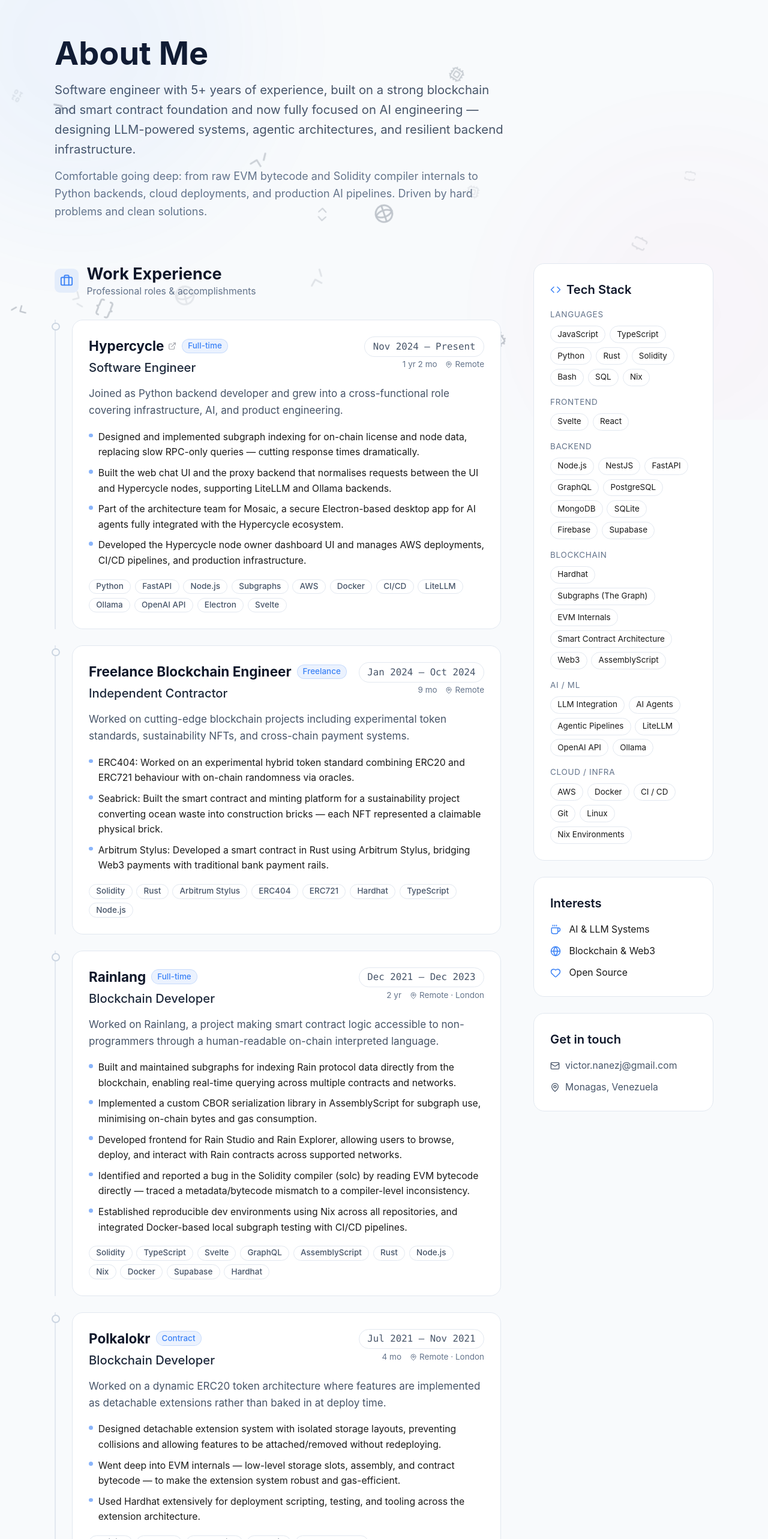
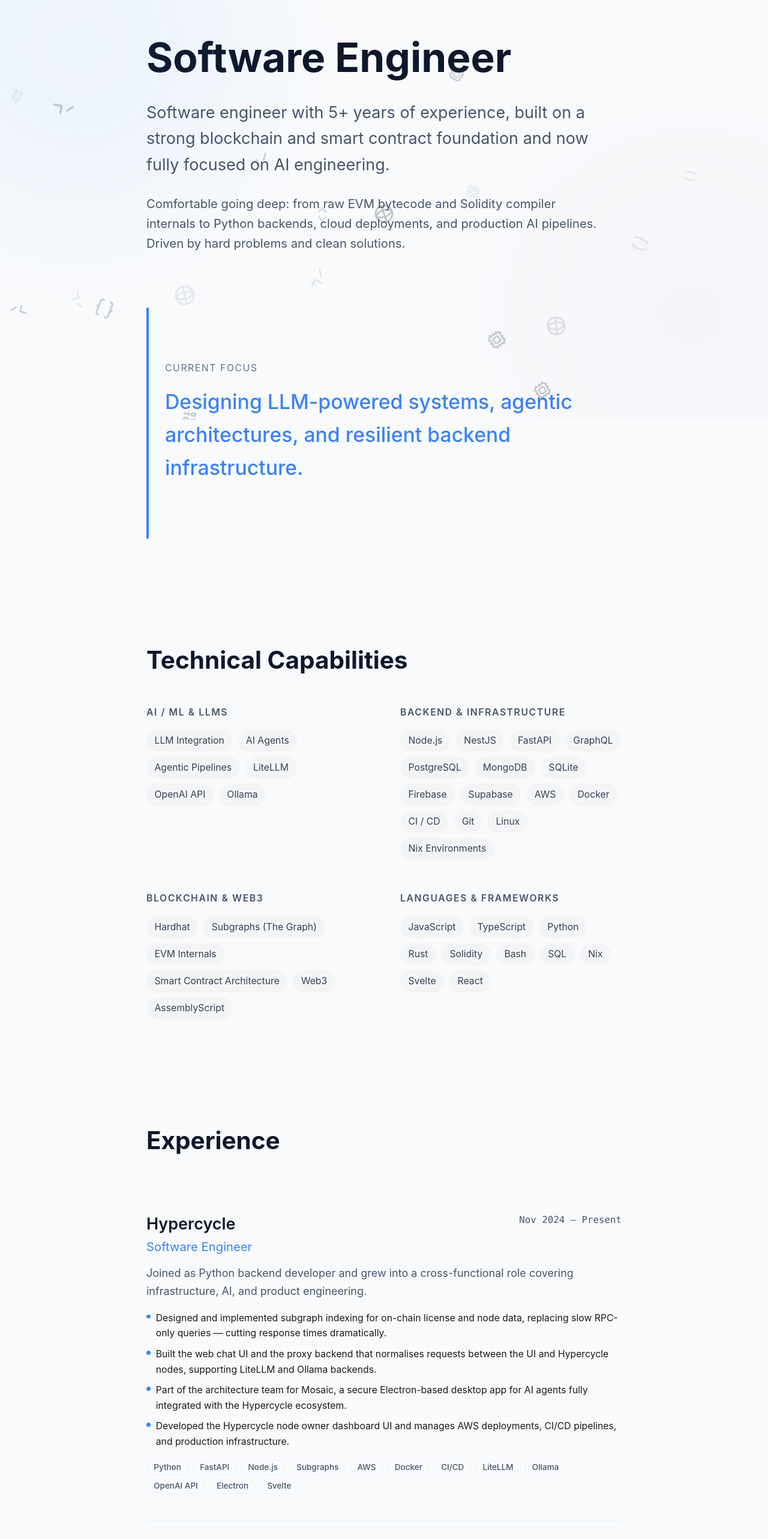
Before and after one commit to NanezX/portfolio, a SvelteKit app: page /about in a window 1280 px wide. Shown: the part 100-2666 px from the top of the page at 60% size. Built offline with nearby package versions, Linux system fonts and the light colour scheme.

Commit message:
refactor: enhance About page layout and content structure for clarity and focus

```diff
--- a/src/routes/about/+page.svelte
+++ b/src/routes/about/+page.svelte
@@ -1,8 +1,5 @@
 <script lang="ts">
-    import { Code, Coffee, Globe, Heart, Briefcase, GraduationCap, MapPin, Mail, Download } from 'lucide-svelte';
-    import { experiences, education, skills } from '$lib/data/resume';
-    import ExperienceCard from '$lib/components/ExperienceCard.svelte';
-    import SkillList from '$lib/components/SkillList.svelte';
+    import { experiences, education, skills, formatDuration } from '$lib/data/resume';
 </script>
 
 <svelte:head>
@@ -10,102 +7,202 @@
     <meta name="description" content="Víctor Hernández — Software Engineer. Professional experience, education, and technical skills." />
 </svelte:head>
 
-<div class="max-w-5xl mx-auto px-6 py-20">
-    <!-- Page header -->
-    <header class="mb-16">
-        <h1 class="text-4xl md:text-5xl font-bold text-heading mb-4">About Me</h1>
-        <p class="text-lg text-muted max-w-2xl leading-relaxed">
+<div class="w-full max-w-3xl mx-auto px-6 md:px-8 py-12 md:py-20">
+    <!-- Hero Section -->
+    <header class="mb-16 md:mb-20">
+        <h1 class="text-4xl md:text-6xl font-bold text-heading mb-6 md:mb-8">
+            Software Engineer
+        </h1>
+        <p class="text-xl md:text-2xl text-muted leading-relaxed max-w-2xl mb-6">
             Software engineer with 5+ years of experience, built on a strong blockchain and smart contract foundation
-            and now fully focused on AI engineering — designing LLM-powered systems, agentic architectures, and
-            resilient backend infrastructure.
+            and now fully focused on AI engineering.
         </p>
-        <p class="text-faint mt-3 max-w-2xl leading-relaxed">
+        <p class="text-base md:text-lg text-muted leading-relaxed max-w-2xl">
             Comfortable going deep: from raw EVM bytecode and Solidity compiler internals to Python backends,
             cloud deployments, and production AI pipelines. Driven by hard problems and clean solutions.
         </p>
     </header>
 
-    <div class="grid lg:grid-cols-[1fr_300px] gap-12">
-        <!-- Main column -->
-        <div class="space-y-16">
-            <!-- Experience section -->
-            <section>
-                <div class="flex items-center gap-3 mb-8">
-                    <div class="p-2 rounded-lg bg-primary/10 text-primary">
-                        <Briefcase size={22} />
-                    </div>
+    <!-- Current Focus Section -->
+    <section class="py-12 md:py-20 border-l-4 border-primary pl-6 mb-16 md:mb-20">
+        <h2 class="text-sm uppercase tracking-widest text-faint mb-4">Current Focus</h2>
+        <p class="text-2xl md:text-3xl font-medium text-primary leading-relaxed">
+            Designing LLM-powered systems, agentic architectures, and resilient backend infrastructure.
+        </p>
+    </section>
+
+    <!-- TODO: Possible improvement - Generate the array before rendering here -->
+    <!-- Technical Capabilities Grid -->
+    <section class="py-12 md:py-20">
+        <h2 class="text-3xl md:text-4xl font-bold text-heading mb-8 md:mb-12">
+            Technical Capabilities
+        </h2>
+        <div class="grid md:grid-cols-2 gap-8 md:gap-12">
+            <!-- AI / ML -->
             <div>
-                        <h2 class="text-2xl font-bold text-heading">Work Experience</h2>
-                        <p class="text-sm text-faint">Professional roles & accomplishments</p>
+                <h3 class="text-sm uppercase tracking-widest text-muted font-semibold mb-4">
+                    AI / ML & LLMs
+                </h3>
+                <div class="flex flex-wrap gap-2">
+                    {#each skills.filter(s => s.category === 'AI / ML') as skill}
+                        <span class="px-3 py-1.5 text-sm text-gray-700 bg-gray-100 dark:bg-zinc-800 dark:text-gray-300 rounded-full">
+                            {skill.name}
+                        </span>
+                    {/each}
                 </div>
             </div>
-                <div class="space-y-6">
-                    {#each experiences as job}
-                        <ExperienceCard item={job} />
+
+            <!-- Backend & Infrastructure -->
+            <div>
+                <h3 class="text-sm uppercase tracking-widest text-muted font-semibold mb-4">
+                    Backend & Infrastructure
+                </h3>
+                <div class="flex flex-wrap gap-2">
+                    {#each [...skills.filter(s => s.category === 'Backend'), ...skills.filter(s => s.category === 'Cloud / Infra')] as skill}
+                        <span class="px-3 py-1.5 text-sm text-gray-700 bg-gray-100 dark:bg-zinc-800 dark:text-gray-300 rounded-full">
+                            {skill.name}
+                        </span>
+                    {/each}
+                </div>
+            </div>
+
+            <!-- Blockchain & Web3 -->
+            <div>
+                <h3 class="text-sm uppercase tracking-widest text-muted font-semibold mb-4">
+                    Blockchain & Web3
+                </h3>
+                <div class="flex flex-wrap gap-2">
+                    {#each skills.filter(s => s.category === 'Blockchain') as skill}
+                        <span class="px-3 py-1.5 text-sm text-gray-700 bg-gray-100 dark:bg-zinc-800 dark:text-gray-300 rounded-full">
+                            {skill.name}
+                        </span>
+                    {/each}
+                </div>
+            </div>
+
+            <!-- Languages & Frameworks -->
+            <div>
+                <h3 class="text-sm uppercase tracking-widest text-muted font-semibold mb-4">
+                    Languages & Frameworks
+                </h3>
+                <div class="flex flex-wrap gap-2">
+                    {#each [...skills.filter(s => s.category === 'Languages'), ...skills.filter(s => s.category === 'Frontend')] as skill}
+                        <span class="px-3 py-1.5 text-sm text-gray-700 bg-gray-100 dark:bg-zinc-800 dark:text-gray-300 rounded-full">
+                            {skill.name}
+                        </span>
+                    {/each}
+                </div>
+            </div>
+        </div>
+    </section>
+
+    <!-- Experience Section -->
+    <section class="py-12 md:py-20">
+        <h2 class="text-3xl md:text-4xl font-bold text-heading mb-8 md:mb-12">
+            Experience
+        </h2>
+        <div class="space-y-12 md:space-y-16">
+            {#each experiences as job, i}
+                <div class="py-10 border-b border-border/50 last:border-0">
+                    <div class="flex flex-col md:flex-row md:items-start md:justify-between gap-2 mb-3">
+                        <div>
+                            <h3 class="text-xl md:text-2xl font-semibold text-heading mb-1">
+                                {#if job.companyUrl}
+                                    <a href={job.companyUrl} target="_blank" rel="noopener noreferrer" class="hover:text-primary transition-colors">
+                                        {job.company}
+                                    </a>
+                                {:else}
+                                    {job.company}
+                                {/if}
+                            </h3>
+                            <p class="text-lg text-primary">{job.role}</p>
+                        </div>
+                        <span class="text-sm text-muted font-mono whitespace-nowrap">
+                            {job.startDate} – {job.endDate}
+                        </span>
+                    </div>
+                    <p class="text-muted mb-4 text-base leading-relaxed">{job.summary}</p>
+
+                    {#if job.achievements.length > 0}
+                        <ul class="mb-4 space-y-2">
+                            {#each job.achievements as point}
+                                <li class="flex items-start gap-2 text-body text-sm leading-relaxed">
+                                    <span class="mt-1.5 w-1.5 h-1.5 rounded-full bg-primary shrink-0"></span>
+                                    {point}
+                                </li>
+                            {/each}
+                        </ul>
+                    {/if}
+
+                    {#if job.technologies.length > 0}
+                        <div class="flex flex-wrap gap-1.5">
+                            {#each job.technologies as tech}
+                                <span class="px-2.5 py-0.5 text-xs font-medium text-muted border border-border/40 rounded-full">
+                                    {tech}
+                                </span>
+                            {/each}
+                        </div>
+                    {/if}
+                </div>
             {/each}
         </div>
     </section>
 
-            <!-- Education section -->
-            <section>
-                <div class="flex items-center gap-3 mb-8">
-                    <div class="p-2 rounded-lg bg-primary/10 text-primary">
-                        <GraduationCap size={22} />
+    <!-- Education Section -->
+    <section class="py-12 md:py-20">
+        <h2 class="text-3xl md:text-4xl font-bold text-heading mb-8 md:mb-12">
+            Education
+        </h2>
+        <div class="space-y-12 md:space-y-16">
+            {#each education as edu}
+                <div class="py-10 border-b border-border/50 last:border-0">
+                    <div class="flex flex-col md:flex-row md:items-start md:justify-between gap-2 mb-3">
+                        <div>
+                            <h3 class="text-xl md:text-2xl font-semibold text-heading mb-1">
+                                {#if edu.schoolUrl}
+                                    <a href={edu.schoolUrl} target="_blank" rel="noopener noreferrer" class="hover:text-primary transition-colors">
+                                        {edu.school}
+                                    </a>
+                                {:else}
+                                    {edu.school}
+                                {/if}
+                            </h3>
+                            <p class="text-lg text-primary">{edu.degree}</p>
+                            {#if edu.field}
+                                <p class="text-sm text-muted">{edu.field}</p>
+                            {/if}
                         </div>
-                    <div>
-                        <h2 class="text-2xl font-bold text-heading">Education</h2>
-                        <p class="text-sm text-faint">Academic background</p>
+                        <span class="text-sm text-muted font-mono whitespace-nowrap">
+                            {edu.startDate} – {edu.endDate}
+                        </span>
                     </div>
+                    <p class="text-muted mb-4 text-base leading-relaxed">{edu.description}</p>
+
+                    {#if edu.achievements && edu.achievements.length > 0}
+                        <ul class="space-y-2">
+                            {#each edu.achievements as point}
+                                <li class="flex items-start gap-2 text-body text-sm leading-relaxed">
+                                    <span class="mt-1.5 w-1.5 h-1.5 rounded-full bg-primary shrink-0"></span>
+                                    {point}
+                                </li>
+                            {/each}
+                        </ul>
+                    {/if}
                 </div>
-                <div class="space-y-6">
-                    {#each education as edu}
-                        <ExperienceCard item={edu} />
             {/each}
         </div>
     </section>
-        </div>
 
-        <!-- Sidebar -->
-        <aside class="space-y-6 lg:sticky lg:top-24 lg:self-start">
-            <!-- Skills card -->
-            <div class="p-6 rounded-2xl bg-card border border-border">
-                <h3 class="text-lg font-semibold text-heading mb-4 flex items-center gap-2">
-                    <Code class="text-primary" size={18} /> Tech Stack
-                </h3>
-                <SkillList skills={skills} />
-            </div>
-
-            <!-- Interests card -->
-            <div class="p-6 rounded-2xl bg-card border border-border">
-                <h3 class="text-lg font-semibold text-heading mb-4">Interests</h3>
-                <ul class="space-y-3 list-none">
-                    <li class="flex items-center gap-3 text-body text-sm">
-                        <Coffee class="text-primary shrink-0" size={18} />
-                        <span>AI & LLM Systems</span>
-                    </li>
-                    <li class="flex items-center gap-3 text-body text-sm">
-                        <Globe class="text-primary shrink-0" size={18} />
-                        <span>Blockchain & Web3</span>
-                    </li>
-                    <li class="flex items-center gap-3 text-body text-sm">
-                        <Heart class="text-primary shrink-0" size={18} />
-                        <span>Open Source</span>
-                    </li>
-                </ul>
-            </div>
-
-            <!-- Quick contact card -->
-            <div class="p-6 rounded-2xl bg-card border border-border">
-                <h3 class="text-lg font-semibold text-heading mb-4">Get in touch</h3>
-                <div class="space-y-3 text-sm text-muted">
-                    <a href="mailto:victor.nanezj@gmail.com" class="flex items-center gap-2 hover:text-primary transition-colors">
-                        <Mail size={16} class="shrink-0" /> victor.nanezj@gmail.com
+    <!-- Contact Section -->
+    <footer class="py-12 md:py-20 border-t border-border/50">
+        <h2 class="text-sm uppercase tracking-widest text-faint mb-6">Get in Touch</h2>
+        <div class="space-y-3">
+            <a href="mailto:victor.nanezj@gmail.com" class="text-blue-600 hover:underline">
+                victor.nanezj@gmail.com
             </a>
-                    <a href="https://linkedin.com/in/nanezx" target="_blank" rel="noopener noreferrer" class="flex items-center gap-2 hover:text-primary transition-colors">
-                        <MapPin size={16} class="shrink-0" /> Monagas, Venezuela
+            <a href="https://linkedin.com/in/nanezx" target="_blank" rel="noopener noreferrer" class="block text-blue-600 hover:underline">
+                LinkedIn
             </a>
         </div>
+    </footer>
 </div>
-        </aside>
-    </div>
-</div>
```
Lines whose indentation alone changed are shown as unchanged.
